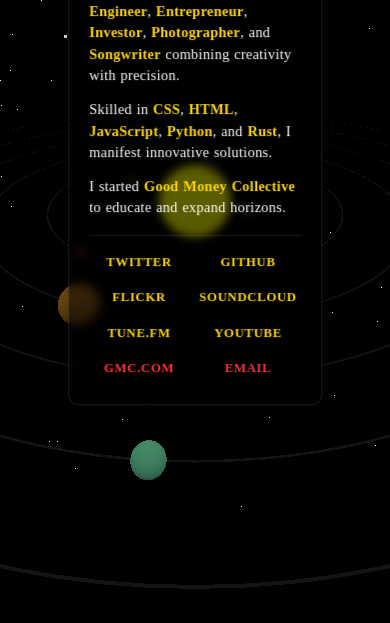
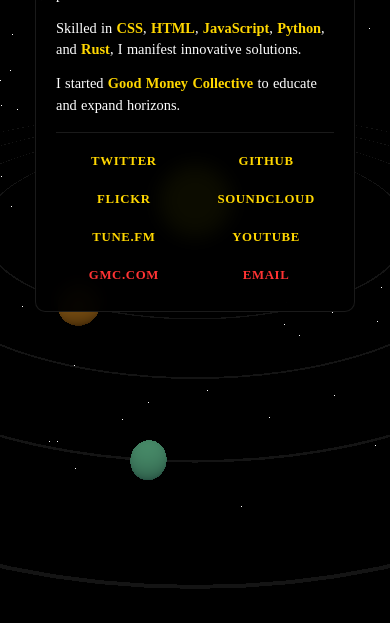
Before and after one commit to Ghostrayu/WHOIS, a website: page mobile.html in a window 390 px wide. Shown: the part 221-844 px from the top of the page. Drawn offline with nearby package versions, Linux system fonts and the light colour scheme; animation ran at ten frames a second.

Commit message:
Update mobile view to show autobiography by default and toggle with menu

```diff
--- a/index.html
+++ b/index.html
@@ -52,5 +52,6 @@
     }
     </script>
     <script type="module" src="js/main.js"></script>
+    <script src="js/mobile.js"></script>
 </body>
 </html>
--- a/mobile.css
+++ b/mobile.css
@@ -24,26 +24,34 @@
 
 #autobiography {
     position: fixed !important;
-    top: 45% !important;
+    top: 70px !important;
     left: 50% !important;
-    transform: translate(-50%, -50%) !important;
-    background: rgba(0, 0, 0, 0.6);
-    padding: 1.25rem;
-    border-radius: 10px;
-    width: 65vw;
-    max-width: 320px;
-    min-height: fit-content;
-    z-index: 1000;
-    text-align: left;
-    border: 1px solid rgba(255, 255, 255, 0.1);
-    box-shadow: 0 0 30px rgba(0, 0, 0, 0.5);
-    backdrop-filter: blur(5px);
-    -webkit-backdrop-filter: blur(5px);
-    color: white;
-    font-size: 0.9rem;
-    line-height: 1.4;
-    letter-spacing: 0.02em;
-    font-family: 'Times New Roman', Times, serif;
+    transform: translate(-50%, 0) scale(1) !important;
+    width: 90% !important;
+    min-width: unset !important;
+    max-width: 320px !important;
+    padding: 20px !important;
+    margin: 0 !important;
+    box-sizing: border-box !important;
+    background: rgba(0, 0, 0, 0.95) !important;
+    backdrop-filter: blur(10px) !important;
+    -webkit-backdrop-filter: blur(10px) !important;
+    border-radius: 10px !important;
+    border: 1px solid rgba(255, 255, 255, 0.1) !important;
+    opacity: 1 !important;
+    visibility: visible !important;
+    transition: all 0.3s ease-in-out !important;
+    z-index: 1000 !important;
+    max-height: 85vh !important;
+    overflow-y: auto !important;
+    pointer-events: auto !important;
+}
+
+#autobiography.hidden {
+    opacity: 0 !important;
+    visibility: hidden !important;
+    transform: translate(-50%, 0) scale(0.95) !important;
+    pointer-events: none !important;
 }
 
 h1 {
```
Also changed, not shown: js/mobile.js (added, +19 -0 lines).
